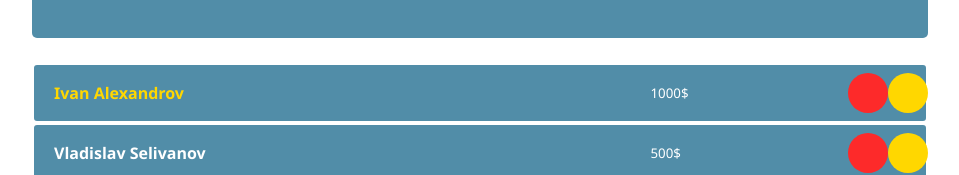
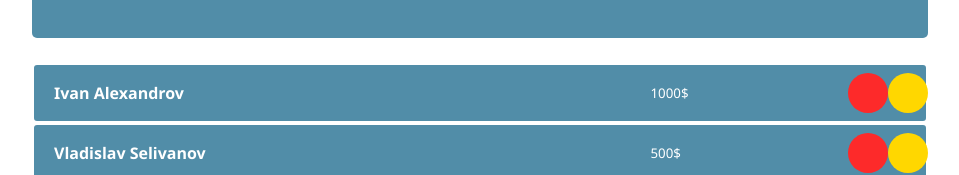
Before and after one commit to oddwang37/employers-list, a React (Create React App) app: page / in a window 1280 px wide. Shown: the part 374-549 px from the top of the page, without its empty margins (160-1119 px from the left). Built offline with nearby package versions, Linux system fonts and the light colour scheme.

Commit message:
feat: select favourites

```diff
--- a/src/components/EmployersList/EmployersItem/EmployersItem.jsx
+++ b/src/components/EmployersList/EmployersItem/EmployersItem.jsx
@@ -1,15 +1,22 @@
-import React from 'react';
+import React, { useState } from 'react';
 import styled from 'styled-components';
 
-const EmployersItem = ({ salary, name, favourite }) => {
+const EmployersItem = ({ salary, name}) => {
+
+  const [isFavourite, setFavourite] = useState(false);
+
   return (
-    <Root favourite={favourite}>
+    <Root favourite={isFavourite}>
       <Name>{name}</Name>
       <Info>
-        <Salary type="text" defaultValue={salary}/>
+        <Salary
+        type="text"
+        defaultValue={salary}
+        favourite={isFavourite}
+        />
         <Actions>
           <Delete />
-          <Favourite />
+          <Favourite onClick={() => setFavourite((favourite) => !favourite )} />
         </Actions>
       </Info>
     </Root>
@@ -43,7 +50,7 @@ const Salary = styled.input`
   font-weight: 500;
   border: none;
   background-color: rgb(81, 141, 168);
-  color: #fff;
+  color: ${p => p.favourite? `gold` : `#fff`};
 `;
 
 const Actions = styled.div`
@@ -66,4 +73,5 @@ const Favourite = styled.div`
   height: 40px;
   background-color: gold;
   border-radius: 50%;
+  cursor: pointer;
 `;
--- a/src/components/EmployersList/EmployersList.jsx
+++ b/src/components/EmployersList/EmployersList.jsx
@@ -11,7 +11,6 @@ const EmployersList = ({employers}) => {
                 return <EmployersItem
                         name={employer.name}
                         salary={employer.salary}
-                        favourite={employer.favourite}
                         key={index + ''}/>
             })
             }
```
